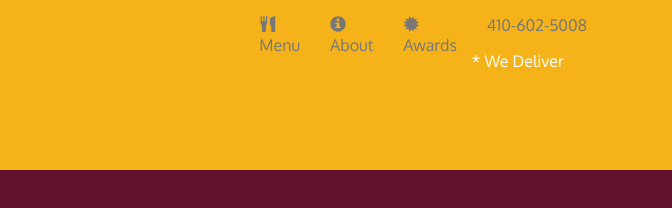
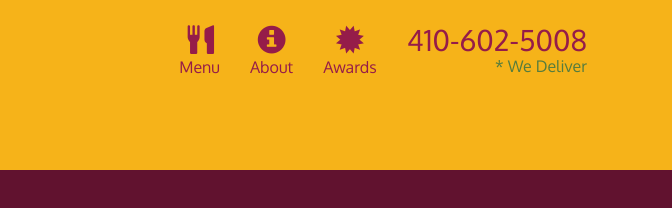
Before and after one commit to RichardGSchmidt/JHUW3C, a plain HTML site: page index.html in a window 1280 px wide. Shown: the full height of the page, 608-1280 px from the left. Drawn offline with Linux system fonts and the light colour scheme.

Commit message:
Update styles.css

```diff
--- a/css/styles.css
+++ b/css/styles.css
@@ -47,3 +47,34 @@ body {
 .navbar-brand p span{/* Star-K*/
   vertical-align: middle;
 }
+
+#nav-list{
+  margin-top: 10px;
+}
+
+#nav-list a{
+  color: #951c49;
+  text-align: center;
+}
+
+#nav-list a:hover{
+  background: #e7e7e7;
+}
+
+#nav-list a span{
+  font-size: 1.8em;
+}
+
+#phone{
+  margin-top: 5px;
+}
+
+#phone a{
+  text-align: right;
+  padding-bottom: 0;
+}
+#phone div{
+  color:#557c3e;
+  text-align: right;
+  padding-right: 15px;
+}
```
